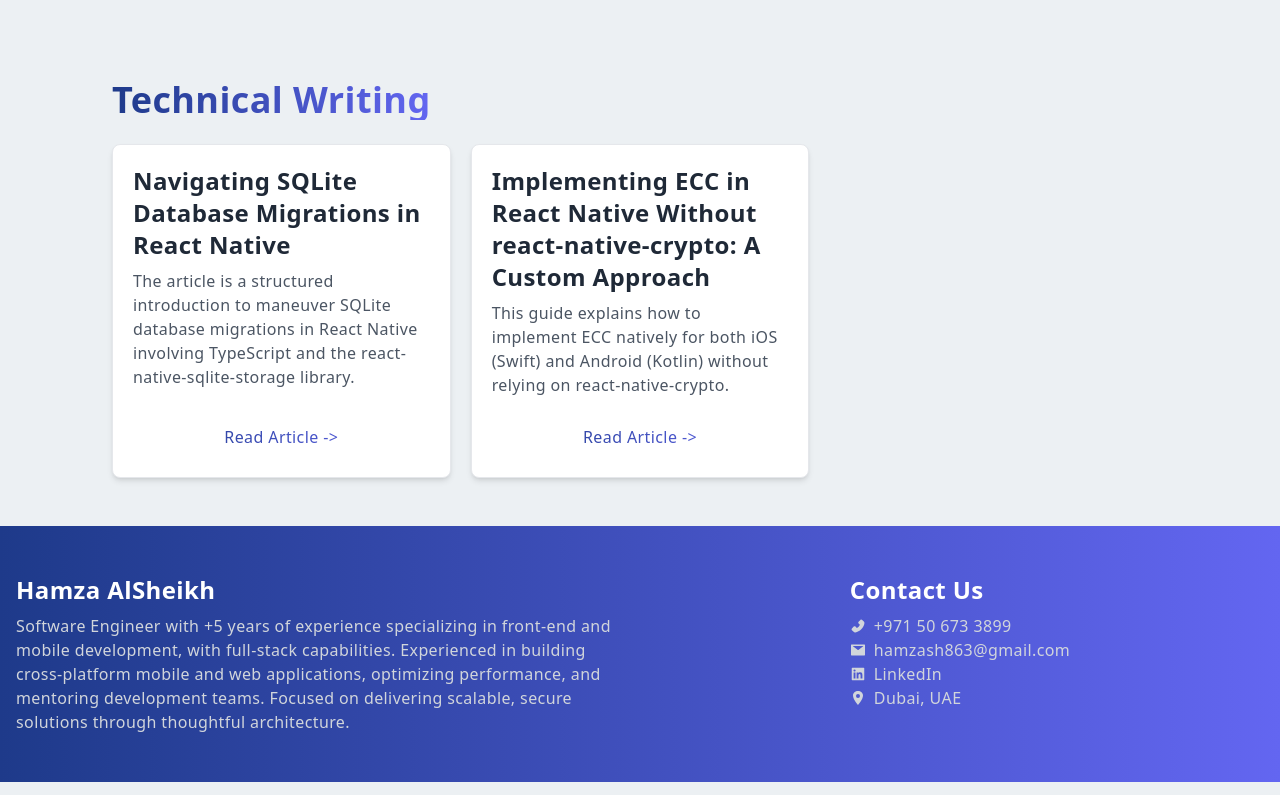
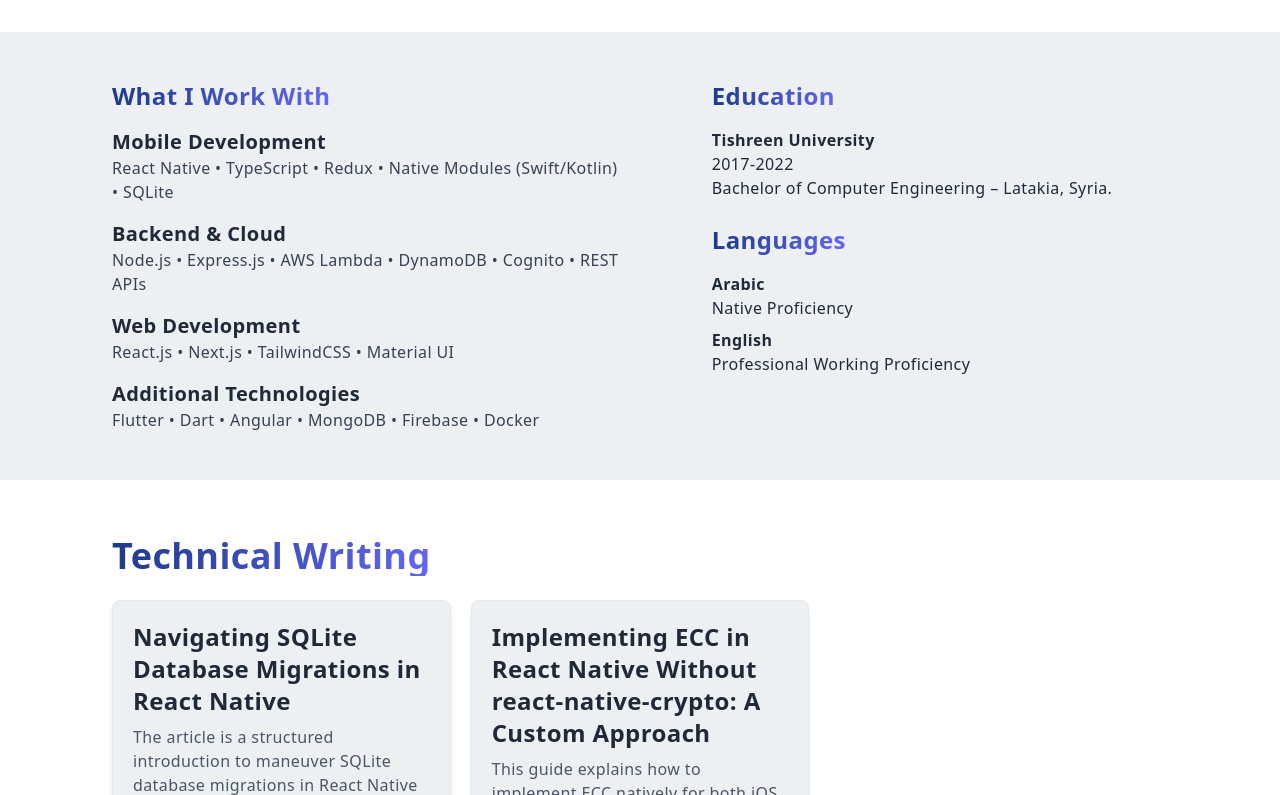
Before and after one commit to Hamza405/Portfolio, a Next.js app: page / in a window 1280 px wide. Shown: the part 1365-2160 px from the top of the page. Built offline with nearby package versions, Linux system fonts and the light colour scheme; no server answers; the database is empty.

Commit message:
make the sections

```diff
--- a/src/components/About/About.tsx
+++ b/src/components/About/About.tsx
@@ -7,7 +7,7 @@
   return (
     <div
       id="about"
-      className="flex w-full flex-wrap justify-between items-center p-4 mx-auto my-8"
+      className="flex w-full flex-wrap justify-between items-center p-4 mx-auto my-8 bg-white"
     >
       <div className="py-4 max-w-[85%] m-auto md:grid grid-cols-3 gap-8">
         <div className="col-span-1 flex justify-center items-start pt-2 sm:pt-10 md:hidden mb-8">
--- a/src/components/Blog/Blog.tsx
+++ b/src/components/Blog/Blog.tsx
@@ -28,7 +28,7 @@
   description: string;
   link: string;
 }) => (
-  <div className="border border-gray-200 rounded-lg p-5 text-left shadow-md transition-transform duration-200 bg-white flex flex-col hover:scale-105">
+  <div className="border border-gray-200 rounded-lg p-5 text-left shadow-md transition-transform duration-200 bg-[#ecf0f3] flex flex-col hover:scale-105">
     <h3 className="text-2xl font-bold mb-2">{title}</h3>
     <p className="text-gray-600 flex-grow mb-5">{description}</p>
     <a
@@ -44,10 +44,8 @@
 
 const Blog = () => {
   return (
-    <section
-      id="blog"
-      className="flex w-full flex-wrap justify-between items-center p-4 mx-auto my-8 max-w-[85%]"
-    >
+    <section id="blog" className="bg-white py-8">
+      <div className="flex w-full flex-wrap justify-between items-center p-4 mx-auto my-2  max-w-[85%]">
         <h2 className="mb-6 text-gradient">Technical Writing</h2>
         <div className="grid grid-cols-1 md:grid-cols-2 lg:grid-cols-3 gap-5 mx-auto">
           {blogPosts.map((post) => (
@@ -59,6 +57,7 @@
             />
           ))}
         </div>
+      </div>
     </section>
   );
 };
--- /dev/null
+++ b/src/components/Info/Info.tsx
@@ -0,0 +1,70 @@
+import React from "react";
+
+const Info: React.FC = () => {
+  return (
+    <div className="bg-[#ecf0f3] ">
+      <div className="flex w-full flex-wrap justify-between items-center p-4 mx-auto my-8 max-w-[85%]">
+        <div className="grid grid-cols-1 md:grid-cols-2 gap-8">
+          <div className="">
+            <h2 className="text-2xl text-gradient inline-block font-bold mb-4">
+              What I Work With
+            </h2>
+            <div className="mb-4">
+              <h3 className="text-xl font-semibold">Mobile Development</h3>
+              <p className="text-gray-700">
+                React Native • TypeScript • Redux • Native Modules
+                (Swift/Kotlin) • SQLite
+              </p>
+            </div>
+            <div className="mb-4">
+              <h3 className="text-xl font-semibold">Backend & Cloud</h3>
+              <p className="text-gray-700">
+                Node.js • Express.js • AWS Lambda • DynamoDB • Cognito • REST
+                APIs
+              </p>
+            </div>
+            <div className="mb-4">
+              <h3 className="text-xl font-semibold">Web Development</h3>
+              <p className="text-gray-700">
+                React.js • Next.js • TailwindCSS • Material UI
+              </p>
+            </div>
+            <div>
+              <h3 className="text-xl font-semibold">Additional Technologies</h3>
+              <p className="text-gray-700">
+                Flutter • Dart • Angular • MongoDB • Firebase • Docker
+              </p>
+            </div>
+          </div>
+
+          <div className="flex flex-col md:items-center">
+            <div className="flex flex-col gap-6">
+              <div>
+                <h2 className="text-2xl text-gradient inline-block font-bold mb-4">
+                  Education
+                </h2>
+                <h4>Tishreen University</h4>
+                <p>2017-2022</p>
+                <p> Bachelor of Computer Engineering – Latakia, Syria.</p>
+                {/* Add your education details here */}
+              </div>
+              <div>
+                <h2 className="text-2xl text-gradient inline-block font-bold mb-4">
+                  Languages
+                </h2>
+                <h4>Arabic</h4>
+                <p>Native Proficiency</p>
+                <h4 className="mt-2">English</h4>
+                <p>Professional Working Proficiency</p>
+
+                {/* Add your language details here */}
+              </div>
+            </div>
+          </div>
+        </div>
+      </div>
+    </div>
+  );
+};
+
+export default Info;
--- a/src/components/Main/Main.tsx
+++ b/src/components/Main/Main.tsx
@@ -11,7 +11,10 @@
 
 const Main: FC = () => {
   return (
-    <main id="main" className="w-full my-14 md:my-20 lg:my-24 text-center">
+    <main
+      id="main"
+      className="w-full py-10 md:py-16 lg:py-20 text-center bg-[#ecf0f3]"
+    >
       <div className="max-w-[1240px] w-full h-full p-2 mx-auto flex sm:justify-center items-center flex-col">
         <PersonalIdentification />
         {/* Resume Button */}
--- a/src/components/NavigationComponents/NavBar.tsx
+++ b/src/components/NavigationComponents/NavBar.tsx
@@ -29,7 +29,7 @@
     <div
       className={
         shadow
-          ? "sticky top-0 left-0 bg-[#ecf0f3] shadow-xl w-full h-20 z-[100]"
+          ? "sticky top-0 left-0 bg-white shadow-xl w-full h-20 z-[100]"
           : "sticky top-0 left-0 bg-[#ecf0f3] w-full h-20 z-[100]"
       }
     >
--- a/src/pages/index.tsx
+++ b/src/pages/index.tsx
@@ -4,6 +4,7 @@
 import Projects from "@/components/Projects/Projects";
 import { PrismaClient, Skill, Project } from "@prisma/client";
 import Blog from "@/components/Blog/Blog";
+import Info from "@/components/Info/Info";
 
 type Props = {
   skills: Skill[];
@@ -24,9 +25,10 @@
 
 const Home: FC<Props> = ({ skills, projects }) => {
   return (
-    <div className="container">
+    <div className="">
       <Main />
       <About skills={skills} />
+      <Info />
       <Blog />
       {/* <Projects projects={projects} /> */}
     </div>
```
Lines whose indentation alone changed are shown as unchanged.
